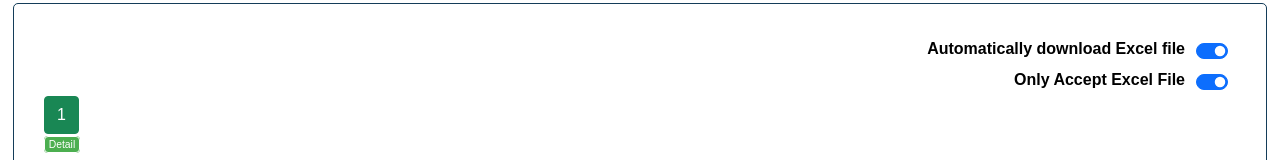
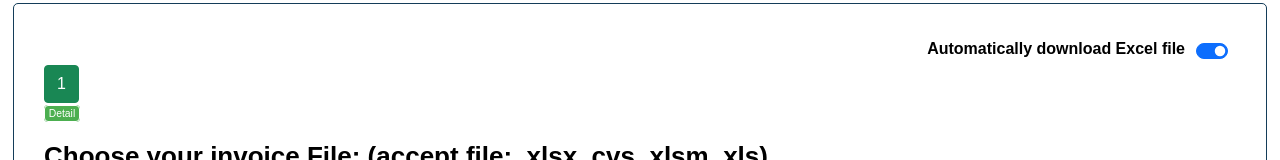
Before and after one commit to yuchilai/converter, an Angular app in the folder excelConverter/: page / in a window 1280 px wide. Shown: the part 377-537 px from the top of the page. Built offline with nearby package versions, Linux system fonts and the light colour scheme.

Commit message:
remove "Accept Any File" btn

```diff
--- a/excelConverter/src/app/app.component.html
+++ b/excelConverter/src/app/app.component.html
@@ -138,27 +138,27 @@
       </div>
     </div>
 
-    <div class="control-accpet-box">
-      <!-- [style]="isExcelOnly ? excelStyle : notExcelStyle" -->
-      <div
-        class="control-title"
+<!--    <div class="control-accpet-box">-->
+<!--      &lt;!&ndash; [style]="isExcelOnly ? excelStyle : notExcelStyle" &ndash;&gt;-->
+<!--      <div-->
+<!--        class="control-title"-->
 
-      >
-        {{ isExcelOnly ? 'Only Accept Excel File' : 'Accept Any File' }}
-      </div>
-      <div class="form-check form-switch">
-        <input
-          class="form-check-input"
-          type="checkbox"
-          id="flexSwitchCheckChecked"
-          [checked]="isExcelOnly"
-          (click)="changeAcceptedFile()"
-        />
-        <!-- <label class="form-check-label" for="flexSwitchCheckChecked">
-{{isExcelOnly ? 'Only Accept Excel File' : 'Accept Any File'}}
-</label> -->
-      </div>
-    </div>
+<!--      >-->
+<!--        {{ isExcelOnly ? 'Only Accept Excel File' : 'Accept Any File' }}-->
+<!--      </div>-->
+<!--      <div class="form-check form-switch">-->
+<!--        <input-->
+<!--          class="form-check-input"-->
+<!--          type="checkbox"-->
+<!--          id="flexSwitchCheckChecked"-->
+<!--          [checked]="isExcelOnly"-->
+<!--          (click)="changeAcceptedFile()"-->
+<!--        />-->
+<!--        &lt;!&ndash; <label class="form-check-label" for="flexSwitchCheckChecked">-->
+<!--{{isExcelOnly ? 'Only Accept Excel File' : 'Accept Any File'}}-->
+<!--</label> &ndash;&gt;-->
+<!--      </div>-->
+<!--    </div>-->
     <div class="default-layout-box">
       <div class="default-box"></div>
     </div>
--- a/excelConverter/src/app/app.component.ts
+++ b/excelConverter/src/app/app.component.ts
@@ -276,9 +276,9 @@ export class AppComponent implements OnInit {
               msgObj.msg =
                 'Sheet ' +
                 (i + 1) +
-                ' does not match any field names that are shown in the button of the list OR File: ' +
+                ' does not match any field names that are shown in the button of the list (File: ' +
                 this.fileName +
-                ' does not accept';
+                ')';
               msgObj.isDisplayed = true;
               this.errorMsg.push(msgObj);
               this.checkIfOutputListNotEmpty();
```
